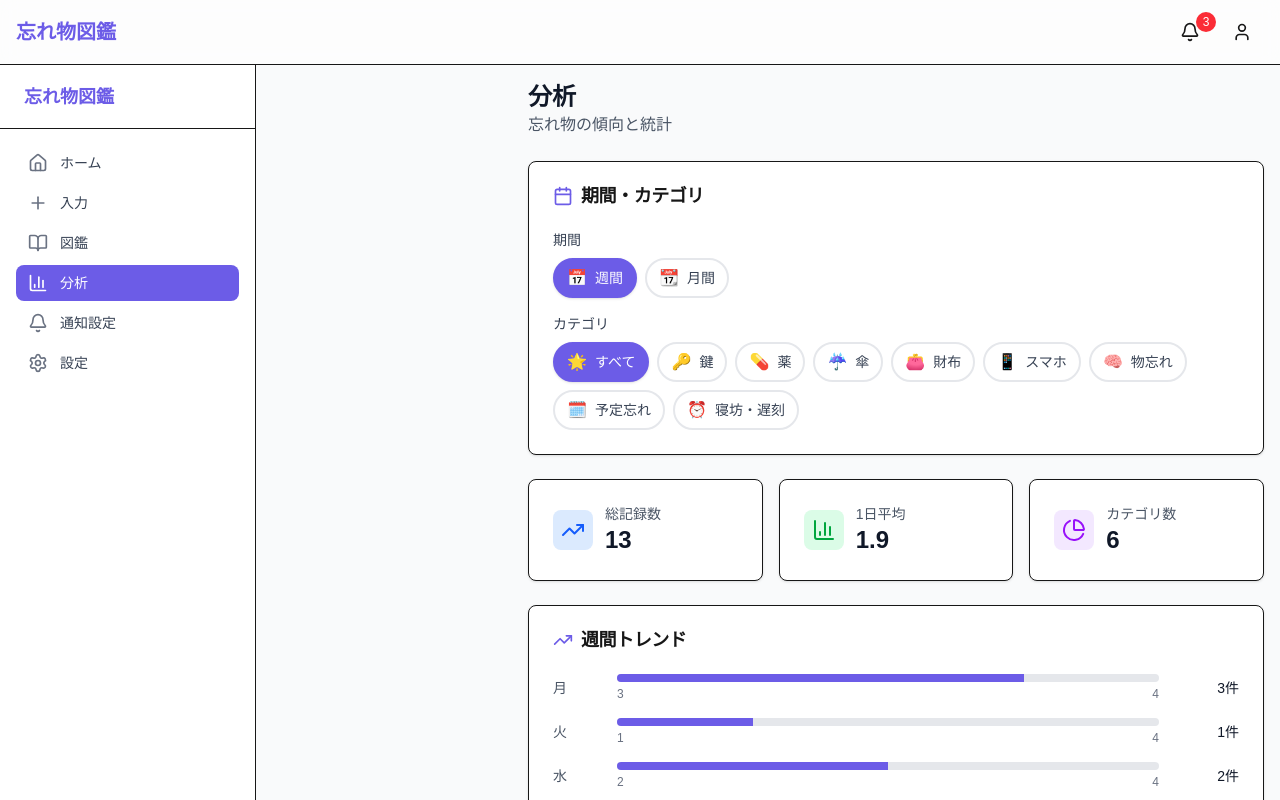
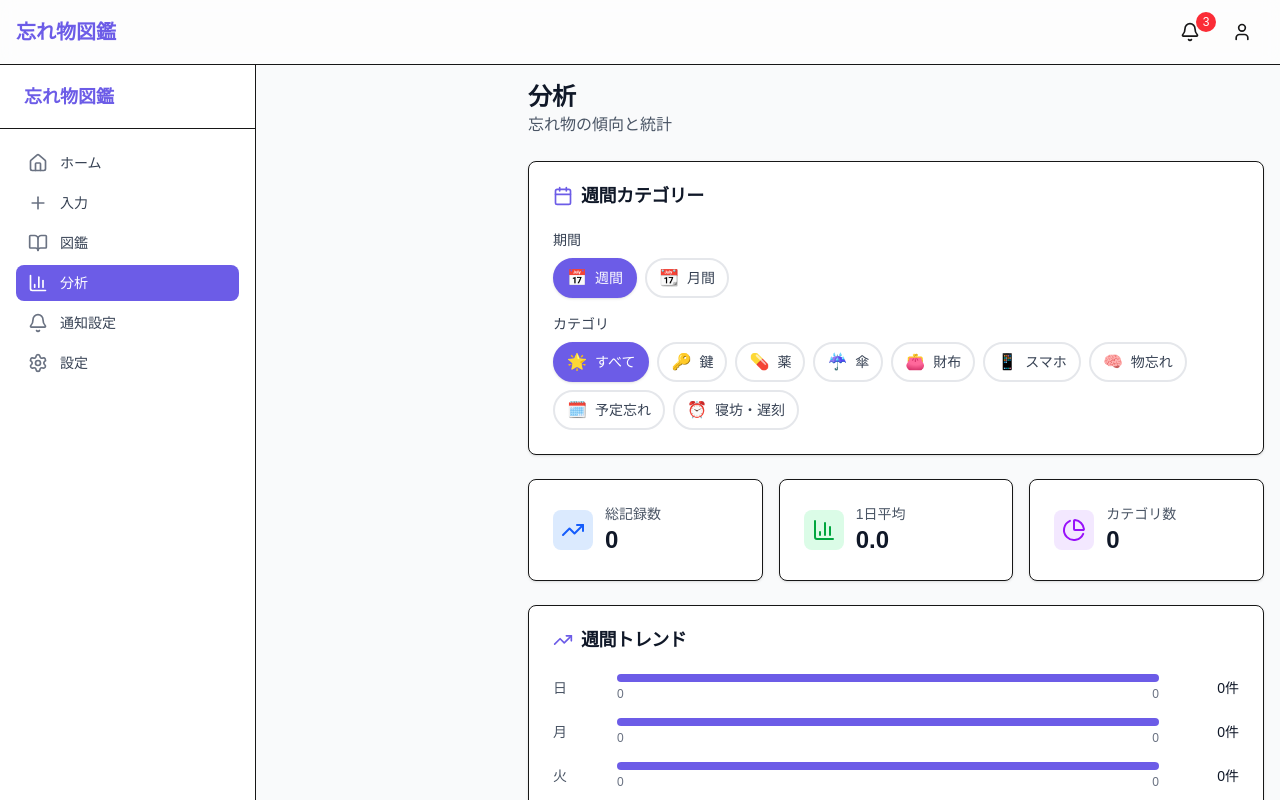
Before and after one commit to saitoumichi/tamu-nya, a Next.js app in the folder frontend/: page /analysis in a window 1280 px wide. Shown: the top 800 px of the page. Built offline with nearby package versions, Linux system fonts and the light colour scheme.

Commit message:
分析の表示

```diff
--- a/frontend/src/app/analysis/page.tsx
+++ b/frontend/src/app/analysis/page.tsx
@@ -1,6 +1,6 @@
 "use client";
 
-import React, { useState } from 'react';
+import React, { useState, useEffect } from 'react';
 import { MainLayout } from '@/components/layout/main-layout';
 import { Card, CardContent, CardHeader, CardTitle } from '@/components/ui/card';
 
@@ -8,9 +8,85 @@ import { Chip } from '@/components/ui/chip';
 import { Progress } from '@/components/ui/progress';
 import { Calendar, TrendingUp, BarChart3, PieChart } from 'lucide-react';
 
+interface ThingsRecord {
+  id: string;
+  category: string;
+  thingType: string;
+  thingId: string;
+  title: string;
+  content: string;
+  details: string;
+  difficulty: number;
+  location: string;
+  datetime: string;
+  createdAt: string;
+}
+
 export default function AnalysisPage() {
   const [timeRange, setTimeRange] = useState<'week' | 'month'>('week');
   const [selectedCategory, setSelectedCategory] = useState<string>('');
+  const [thingsRecords, setThingsRecords] = useState<ThingsRecord[]>([]);
+  const [filteredRecords, setFilteredRecords] = useState<ThingsRecord[]>([]);
+
+  // LocalStorageからデータを読み込み
+  useEffect(() => {
+    const loadRecords = () => {
+      const records = JSON.parse(localStorage.getItem('thingsRecords') || '[]');
+      setThingsRecords(records);
+      setFilteredRecords(records);
+    };
+
+    // 初回読み込み
+    loadRecords();
+
+    // LocalStorageの変更を監視
+    const handleStorageChange = (e: StorageEvent) => {
+      if (e.key === 'thingsRecords') {
+        loadRecords();
+      }
+    };
+
+    // 同じウィンドウ内での変更を監視
+    const handleCustomStorageChange = () => {
+      loadRecords();
+    };
+
+    window.addEventListener('storage', handleStorageChange);
+    window.addEventListener('thingsRecordsChanged', handleCustomStorageChange);
+
+    return () => {
+      window.removeEventListener('storage', handleStorageChange);
+      window.removeEventListener('thingsRecordsChanged', handleCustomStorageChange);
+    };
+  }, []);
+
+  // カテゴリフィルター適用
+  useEffect(() => {
+    if (selectedCategory === '') {
+      setFilteredRecords(thingsRecords);
+    } else {
+      const filtered = thingsRecords.filter((record: ThingsRecord) => record.thingId === selectedCategory);
+      setFilteredRecords(filtered);
+    }
+  }, [selectedCategory, thingsRecords]);
+
+  // 期間フィルター適用
+  const getFilteredRecordsByTime = () => {
+    const now = new Date();
+    const filtered = filteredRecords.filter((record: ThingsRecord) => {
+      const recordDate = new Date(record.createdAt);
+      if (timeRange === 'week') {
+        const weekAgo = new Date(now.getTime() - 7 * 24 * 60 * 60 * 1000);
+        return recordDate >= weekAgo;
+      } else {
+        const monthAgo = new Date(now.getTime() - 30 * 24 * 60 * 60 * 1000);
+        return recordDate >= monthAgo;
+      }
+    });
+    return filtered;
+  };
+
+  const timeFilteredRecords = getFilteredRecordsByTime();
 
   // サンプルデータ（実際のAPIから取得）
   const timeRanges = [
@@ -30,27 +106,80 @@ export default function AnalysisPage() {
     { id: 'late', name: '寝坊・遅刻', emoji: '⏰' }
   ];
 
-  const weeklyData = [
-    { day: '月', count: 3, category: 'key' },
-    { day: '火', count: 1, category: 'umbrella' },
-    { day: '水', count: 2, category: 'wallet' },
-    { day: '木', count: 0, category: '' },
-    { day: '金', count: 4, category: 'smartphone' },
-    { day: '土', count: 2, category: 'medicine' },
-    { day: '日', count: 1, category: 'key' }
-  ];
+  // 週間データを実際のデータから生成
+  const generateWeeklyData = () => {
+    const days = ['日', '月', '火', '水', '木', '金', '土'];
+    const weeklyData = days.map(day => ({ day, count: 0, category: '' }));
 
-  const categoryStats = [
-    { name: '鍵', emoji: '🔑', count: 8, percentage: 32 },
-    { name: '傘', emoji: '☔', count: 5, percentage: 20 },
-    { name: '財布', emoji: '👛', count: 4, percentage: 16 },
-    { name: 'スマホ', emoji: '📱', count: 4, percentage: 16 },
-    { name: '薬', emoji: '💊', count: 3, percentage: 12 },
-    { name: 'その他', emoji: '📦', count: 1, percentage: 4 }
-  ];
+    timeFilteredRecords.forEach(record => {
+      const recordDate = new Date(record.createdAt);
+      const dayIndex = recordDate.getDay();
+      weeklyData[dayIndex].count++;
+      weeklyData[dayIndex].category = record.thingId;
+    });
 
-  const totalCount = weeklyData.reduce((sum, day) => sum + day.count, 0);
-  const averagePerDay = (totalCount / 7).toFixed(1);
+    return weeklyData;
+  };
+
+  const weeklyData = generateWeeklyData();
+
+  // カテゴリ別統計を実際のデータから生成
+  const generateCategoryStats = () => {
+    const categoryMap = new Map<string, number>();
+
+    timeFilteredRecords.forEach(record => {
+      const count = categoryMap.get(record.thingId) || 0;
+      categoryMap.set(record.thingId, count + 1);
+    });
+
+    const total = timeFilteredRecords.length;
+    const stats = Array.from(categoryMap.entries()).map(([thingId, count]) => {
+      const category = categories.find(cat => cat.id === thingId);
+      const percentage = total > 0 ? Math.round((count / total) * 100) : 0;
+      return {
+        name: category?.name || 'その他',
+        emoji: category?.emoji || '📦',
+        count,
+        percentage
+      };
+    });
+
+    return stats.sort((a, b) => b.count - a.count);
+  };
+
+  const categoryStats = generateCategoryStats();
+
+  // 実際のデータから統計を計算
+  const totalCount = timeFilteredRecords.length;
+  const averagePerDay = timeRange === 'week'
+    ? (totalCount / 7).toFixed(1)
+    : (totalCount / 30).toFixed(1);
+
+  // 月間カレンダーの日付を生成
+  const generateMonthlyCalendar = () => {
+    const now = new Date();
+    const year = now.getFullYear();
+    const month = now.getMonth();
+    const firstDayOfMonth = new Date(year, month, 1);
+    const lastDayOfMonth = new Date(year, month + 1, 0);
+
+    const daysInMonth = lastDayOfMonth.getDate();
+    const startDayOfWeek = firstDayOfMonth.getDay(); // 0 for Sunday, 6 for Saturday
+
+    const calendar = [];
+    for (let i = 0; i < startDayOfWeek; i++) {
+      calendar.push(null); // 先月の日付
+    }
+    for (let i = 1; i <= daysInMonth; i++) {
+      calendar.push(new Date(year, month, i).toISOString().slice(0, 10));
+    }
+    return calendar;
+  };
+
+  // 日付ごとの記録数を取得
+  const getDateRecordCount = (date: string) => {
+    return timeFilteredRecords.filter(record => new Date(record.createdAt).toISOString().slice(0, 10) === date).length;
+  };
 
   return (
     <MainLayout>
@@ -66,9 +195,9 @@ export default function AnalysisPage() {
         {/* フィルター */}
         <Card>
           <CardHeader>
-            <CardTitle className="flex items-center gap-2">
+            <CardTitle className="flex items-center gap-2 text-gray-900">
               <Calendar className="h-5 w-5 text-primary" />
-              期間・カテゴリ
+              {timeRange === 'week' ? '週間カテゴリー' : '月間カテゴリー'}
             </CardTitle>
           </CardHeader>
           <CardContent className="space-y-4">
@@ -155,15 +284,17 @@ export default function AnalysisPage() {
           </Card>
         </div>
 
-        {/* 週間トレンド */}
+        {/* 期間別トレンド */}
         <Card>
           <CardHeader>
-            <CardTitle className="flex items-center gap-2">
+            <CardTitle className="flex items-center gap-2 text-gray-900">
               <TrendingUp className="h-5 w-5 text-primary" />
-              週間トレンド
+              {timeRange === 'week' ? '週間トレンド' : '月間トレンド'}
             </CardTitle>
           </CardHeader>
           <CardContent>
+            {timeRange === 'week' ? (
+              // 週間トレンド
               <div className="space-y-4">
                 {weeklyData.map((day) => (
                   <div key={day.day} className="flex items-center gap-4">
@@ -183,15 +314,52 @@ export default function AnalysisPage() {
                   </div>
                 ))}
               </div>
+            ) : (
+              // 月間トレンド（カレンダー形式）
+              <div className="space-y-4">
+                <div className="grid grid-cols-7 gap-1 text-center">
+                  {['日', '月', '火', '水', '木', '金', '土'].map((day) => (
+                    <div key={day} className="text-sm font-medium text-gray-600 py-2">
+                      {day}
+                    </div>
+                  ))}
+                </div>
+                <div className="grid grid-cols-7 gap-1">
+                  {generateMonthlyCalendar().map((date, index) => (
+                    <div
+                      key={index}
+                      className={`
+                        aspect-square border rounded-lg p-1 text-xs
+                        ${date ? 'bg-white border-gray-200' : 'bg-gray-50 border-gray-100'}
+                        ${date && getDateRecordCount(date) > 0 ? 'border-blue-300 bg-blue-50' : ''}
+                      `}
+                    >
+                      {date && (
+                        <>
+                          <div className="text-gray-900 font-medium">
+                            {new Date(date).getDate()}
+                          </div>
+                          {getDateRecordCount(date) > 0 && (
+                            <div className="text-blue-600 font-bold text-center">
+                              {getDateRecordCount(date)}件
+                            </div>
+                          )}
+                        </>
+                      )}
+                    </div>
+                  ))}
+                </div>
+              </div>
+            )}
           </CardContent>
         </Card>
 
         {/* カテゴリ別統計 */}
         <Card>
           <CardHeader>
-            <CardTitle className="flex items-center gap-2">
+            <CardTitle className="flex items-center gap-2 text-gray-900">
               <PieChart className="h-5 w-5 text-primary" />
-              カテゴリ別統計
+              {timeRange === 'week' ? '週間カテゴリー' : '月間カテゴリー'}
             </CardTitle>
           </CardHeader>
           <CardContent>
--- a/frontend/src/app/input/page.tsx
+++ b/frontend/src/app/input/page.tsx
@@ -119,6 +119,9 @@ export default function InputPage() {
 
       console.log('図鑑用データが保存されました:', thingsRecord);
       console.log('モンスター情報:', { encounterCount, intimacyLevel, rarity });
+
+      // 分析ページにデータ更新を通知
+      window.dispatchEvent(new CustomEvent('thingsRecordsChanged'));
     }
 
     // 成長リザルトモーダルを表示
```
Also changed, not shown: frontend/src/app/monster/[id]/page.tsx (+7 -5 lines). Lines whose indentation alone changed are shown as unchanged.
